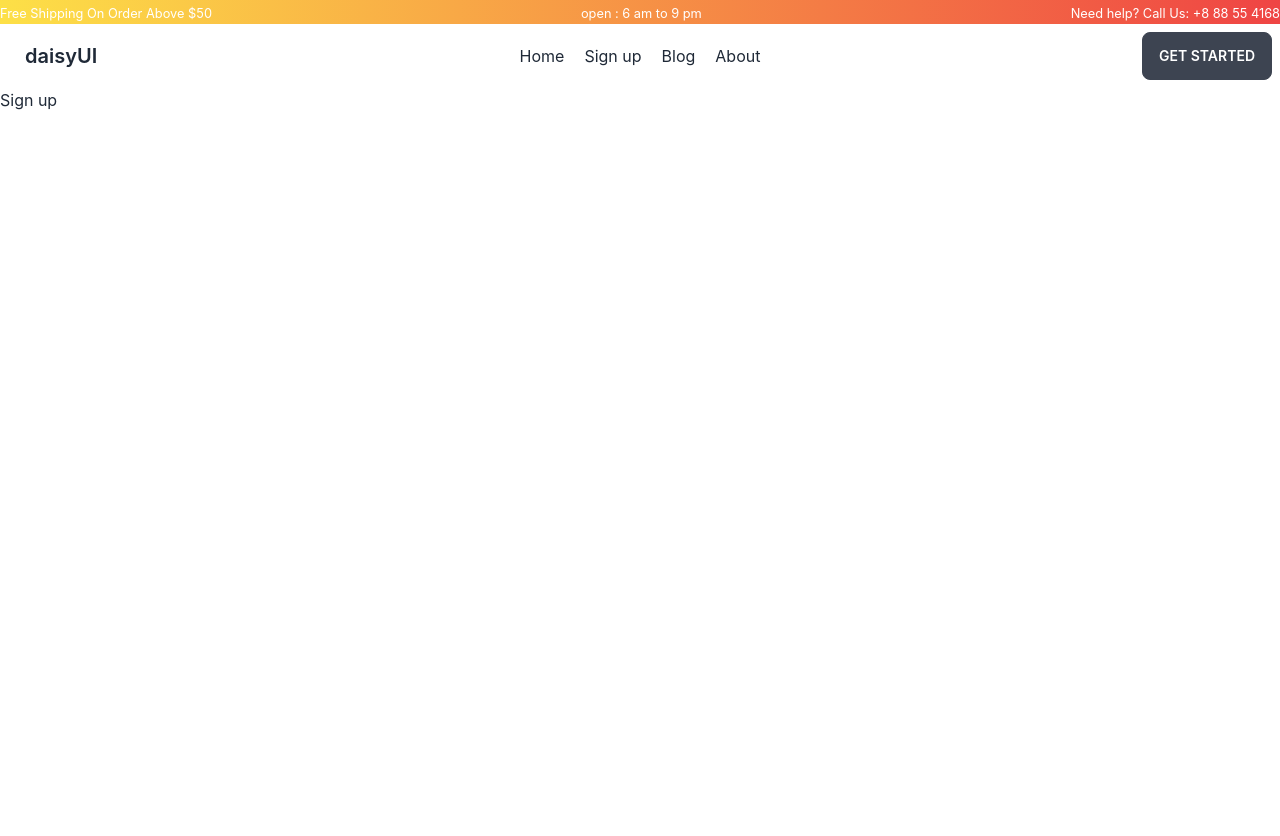
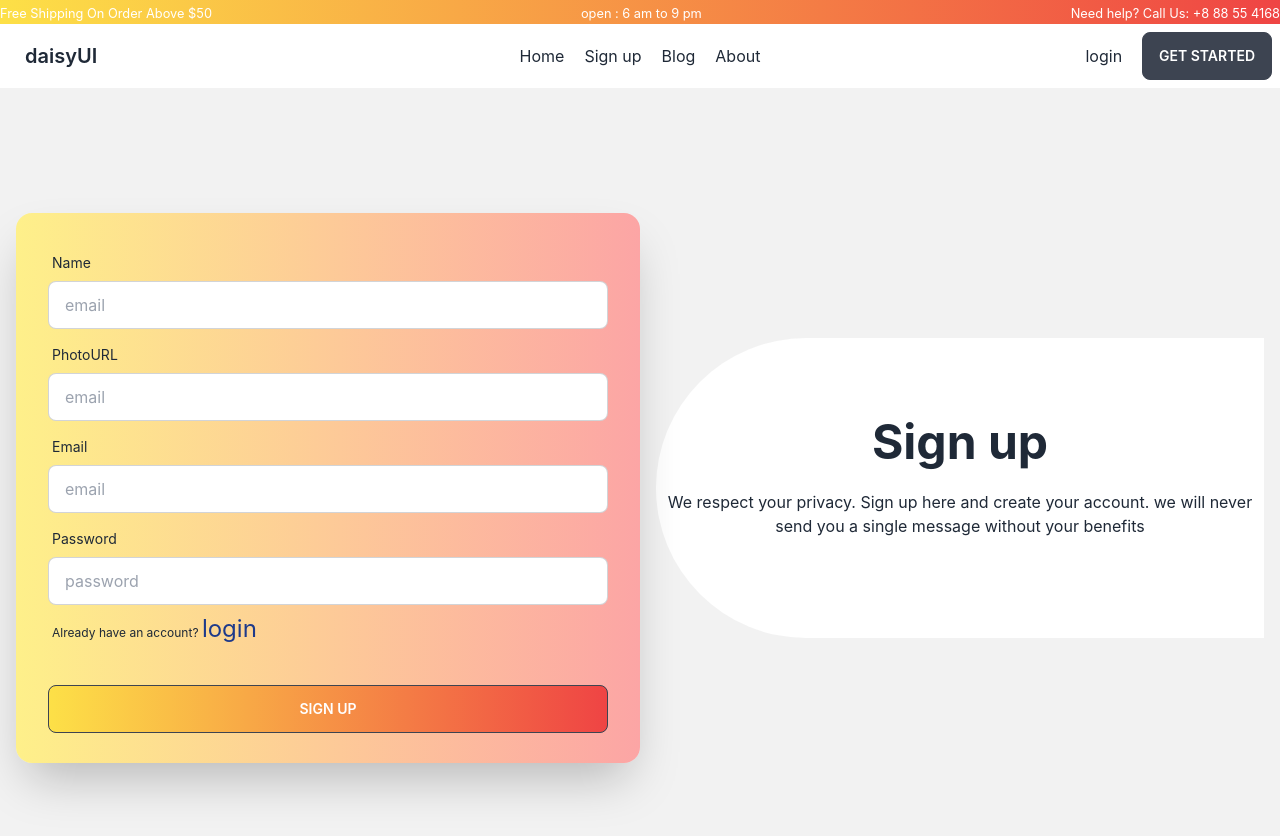
Before and after one commit to Abuhurayratouhid/fruits-and-food, a React (Create React App) app: page /signUp in a window 1280 px wide. Shown: the top 836 px of the page. Before the commit the page ends 800 px from the top, so only its background shows below. Built offline with nearby package versions, Linux system fonts and the light colour scheme.

Commit message:
login and sign up page added

```diff
--- a/package.json
+++ b/package.json
@@ -9,6 +9,7 @@
     "daisyui": "^2.38.1",
     "react": "^18.2.0",
     "react-dom": "^18.2.0",
+    "react-icons": "^4.6.0",
     "react-router-dom": "^6.4.3",
     "react-scripts": "5.0.1",
     "web-vitals": "^2.1.4"
--- /dev/null
+++ b/src/OthersComponents/AllServiceCart.js
@@ -0,0 +1,23 @@
+import React from 'react';
+import { Link } from 'react-router-dom';
+import { BsArrowRight } from "react-icons/bs";
+
+const AllServiceCart = ({service}) => {
+    const {name, picture, _id, details} = service;
+    return (
+        <div className="card lg:card-side bg-base-100 shadow-xl">
+            <figure><img className='w-96 h-96' src={picture} alt="fruits and food" /></figure>
+            <div className="card-body">
+                <h2 className="card-title">{name}</h2>
+                <p>{details.length >= 100 ? details.slice(0,100) + '......' : details }</p>
+                <div className="card-actions justify-end">
+                <Link to={`/details/${_id}`}>
+                    <button className="bg-gradient-to-r from-yellow-300  to-red-500 px-5">details <BsArrowRight></BsArrowRight></button>
+                    </Link>
+                </div>
+            </div>
+        </div>
+    );
+};
+
+export default AllServiceCart;
--- /dev/null
+++ b/src/OthersComponents/AllServices.js
@@ -0,0 +1,25 @@
+import React from 'react';
+import { useLoaderData } from 'react-router-dom';
+import AllServiceCart from './AllServiceCart';
+
+const AllServices = () => {
+    const allServices = useLoaderData()
+    // console.log(allServices)
+    return (
+        <div>
+            <div>
+                <h1 className='text-5xl text-center my-5 font-bold'>All Services </h1>
+            </div>
+            <div className='grid grid-cols-1 lg:grid-cols-2 gap-5'>
+                {
+                    allServices.map(service => <AllServiceCart
+                        key={service._id}
+                        service={service}
+                    ></AllServiceCart>)
+                }
+            </div>
+        </div>
+    );
+};
+
+export default AllServices;
--- /dev/null
+++ b/src/OthersComponents/ServiceCart.js
@@ -0,0 +1,26 @@
+import React from 'react';
+import { Link } from 'react-router-dom';
+import { BsArrowRight } from "react-icons/bs";
+
+const ServiceCart = ({ service }) => {
+    const { name, picture, details, _id } = service;
+
+
+
+    return (
+        <div className="card w-96  bg-base-100 shadow-xl">
+            <figure><img className='h-72' src={picture} alt="Fruits and food" /></figure>
+            <div className="card-body">
+                <h2 className="card-title">{name}</h2>
+                <p>{details.length >= 100 ? details.slice(0,100) + '......' : details }</p>
+                <div className="card-actions justify-end">
+                    <Link to={`/details/${_id}`}>
+                    <button className="bg-gradient-to-r from-yellow-300  to-red-500 px-5">details <BsArrowRight></BsArrowRight></button>
+                    </Link>
+                </div>
+            </div>
+        </div>
+    );
+};
+
+export default ServiceCart;
--- /dev/null
+++ b/src/OthersComponents/ServiceDetails.js
@@ -0,0 +1,14 @@
+import React from 'react';
+import { useLoaderData } from 'react-router-dom';
+
+const ServiceDetails = () => {
+    const service = useLoaderData()
+    const {name} = service;
+    return (
+        <div>
+            <h1>details page for : {name} </h1>
+        </div>
+    );
+};
+
+export default ServiceDetails;
--- a/src/Pages/Home/Home.js
+++ b/src/Pages/Home/Home.js
@@ -1,10 +1,30 @@
-import React from 'react';
+import React, { useEffect, useState } from 'react';
+import { Link } from 'react-router-dom';
+import ServiceCart from '../../OthersComponents/ServiceCart';
 import Banner from './Banner/Banner';
+import Services from './Services/Services';
 
 const Home = () => {
+    const [services, setServices]= useState([])
+
+    useEffect(()=>{
+        fetch(`http://localhost:5000/services`)
+        .then(res => res.json())
+        .then(data => setServices(data))
+    },[])
     return (
         <div>
             <Banner></Banner>
+            <Services></Services>
+            <div className='grid grid-cols-1 lg:grid-cols-3'>
+            {
+                    services.map(service => <ServiceCart
+                    key={service._id}
+                    service={service}
+                    ></ServiceCart>)
+                }
+            </div>
+           <h1 className='text-center mt-5 mb-5'><Link to='/allServices'><button className="btn border-none bg-gradient-to-r from-yellow-500  to-red-500">See all services </button></Link> </h1>
         </div>
     );
 };
--- /dev/null
+++ b/src/Pages/Home/Services/Services.js
@@ -0,0 +1,22 @@
+import ServiceCart from '../../../OthersComponents/ServiceCart';
+
+const Services = () => {
+
+    return (
+        <div className="hero  bg-base-200">
+            <div className="hero-content text-center">
+                <div className="max-w-md">
+                    <h1 className="text-5xl font-bold">Our services </h1>
+                    <p className="py-6">Eat health and be happy in your life.</p>
+
+                </div>
+
+
+
+            </div>
+
+        </div>
+    );
+};
+
+export default Services;
--- a/src/Pages/Login/Login.js
+++ b/src/Pages/Login/Login.js
@@ -1,9 +1,41 @@
 import React from 'react';
+import { Link } from 'react-router-dom';
 
 const Login = () => {
     return (
-        <div>
-            <h1>login page </h1>
+        <div className="hero min-h-screen bg-base-200">
+            <div className="hero-content flex-col lg:flex-row-reverse">
+                <div className="text-center bg-white rounded-l-full lg:h-[300px] py-20">
+                    <h1 className="text-5xl font-bold">Login now </h1>
+                    <p className="py-6">We respect your privacy. Sign up here and create your account. we will never send you a single message without your benefits</p>
+                </div>
+                <div className="card flex-shrink-0 md:w-1/2 md:h-[350px] shadow-2xl bg-gradient-to-r from-yellow-200  to-red-300">
+                    <form className="card-body">
+
+
+                        <div className="form-control">
+                            <label className="label">
+                                <span className="label-text">Email</span>
+                            </label>
+                            <input type="email" name='email' placeholder="email" className="input input-bordered" required />
+                        </div>
+                        <div className="form-control">
+                            <label className="label">
+                                <span className="label-text">Password</span>
+                            </label>
+                            <input type="password" name='password' placeholder="password" className="input input-bordered" required/>
+                            <label className="label">
+                                <Link to='/signUp'>
+                                <p className="label-text-alt link link-hover">Are you new here? <span className='text-2xl text-blue-900'>Sign up</span></p>
+                                </Link>
+                            </label>
+                        </div>
+                        <div className="form-control mt-6">
+                            <button className="btn bg-gradient-to-r from-yellow-300  to-red-500 ">Sign up</button>
+                        </div>
+                    </form>
+                </div>
+            </div>
         </div>
     );
 };
--- a/src/Pages/SignUp/SignUp.js
+++ b/src/Pages/SignUp/SignUp.js
@@ -1,9 +1,52 @@
 import React from 'react';
+import { BsArrowRight } from "react-icons/bs";
+import { Link } from 'react-router-dom';
 
 const SignUp = () => {
     return (
-        <div>
-            <h1>Sign up</h1>
+        <div className="hero min-h-screen bg-base-200">
+            <div className="hero-content flex-col lg:flex-row-reverse">
+                <div className="text-center bg-white rounded-l-full lg:h-[300px] py-20">
+                    <h1 className="text-5xl font-bold">Sign up</h1>
+                    <p className="py-6">We respect your privacy. Sign up here and create your account. we will never send you a single message without your benefits</p>
+                </div>
+                <div className="card flex-shrink-0 md:w-1/2 md:h-[550px] shadow-2xl bg-gradient-to-r from-yellow-200  to-red-300">
+                    <form className="card-body">
+                        <div className="form-control">
+                            <label className="label">
+                                <span className="label-text">Name </span>
+                            </label>
+                            <input type="text" name='name' placeholder="email" className="input input-bordered" required/>
+                        </div>
+                        <div className="form-control">
+                            <label className="label">
+                                <span className="label-text">PhotoURL</span>
+                            </label>
+                            <input type="text" name='photoURL' placeholder="email" className="input input-bordered" required/>
+                        </div>
+                        <div className="form-control">
+                            <label className="label">
+                                <span className="label-text">Email</span>
+                            </label>
+                            <input type="email" name='email' placeholder="email" className="input input-bordered" required />
+                        </div>
+                        <div className="form-control">
+                            <label className="label">
+                                <span className="label-text">Password</span>
+                            </label>
+                            <input type="password" name='password' placeholder="password" className="input input-bordered" required/>
+                            <label className="label">
+                                <Link to='/login'>
+                                <p className="label-text-alt link link-hover">Already have an account? <span className='text-2xl text-blue-900'>login</span></p>
+                                </Link>
+                            </label>
+                        </div>
+                        <div className="form-control mt-6">
+                            <button className="btn bg-gradient-to-r from-yellow-300  to-red-500 ">Sign up</button>
+                        </div>
+                    </form>
+                </div>
+            </div>
         </div>
     );
 };
--- a/src/Routes/Routes.js
+++ b/src/Routes/Routes.js
@@ -1,5 +1,7 @@
 import { createBrowserRouter } from "react-router-dom";
 import Main from "../Layout/Main";
+import AllServices from "../OthersComponents/AllServices";
+import ServiceDetails from "../OthersComponents/ServiceDetails";
 import Blog from "../Pages/Blog/Blog";
 import ErrorPage from "../Pages/ErrorPage/ErrorPage";
 import Home from "../Pages/Home/Home";
@@ -27,6 +29,16 @@ const router = createBrowserRouter([
             {
                 path: '/signUp',
                 element: <SignUp></SignUp>
+            },
+            {
+                path: '/details/:id',
+                loader: ({params})=> fetch(`http://localhost:5000/details/${params.id}`),
+                element: <ServiceDetails></ServiceDetails>
+            },
+            {
+                path: '/allServices',
+                element: <AllServices></AllServices>,
+                loader: ()=> fetch(`http://localhost:5000/allServices`)
             }
         ]
     }
--- a/src/shared/Header/Header.js
+++ b/src/shared/Header/Header.js
@@ -21,7 +21,7 @@ const Header = () => {
                                 <li><a>Submenu 2</a></li>
                             </ul>
                         </li> */}
-                        <li><Link  to='/blog'><li>Blog</li></Link></li>
+                        <li><Link to='/blog'><li>Blog</li></Link></li>
                         <Link className='ml-3' to='/about'><li>About</li></Link>
                     </ul>
                 </div>
@@ -34,9 +34,11 @@ const Header = () => {
                     <Link className='ml-5' to='/blog'><li>Blog</li></Link>
                     <Link className='ml-5' to='/about'><li>About</li></Link>
 
+
                 </ul>
             </div>
             <div className="navbar-end">
+                <Link className='mr-5' to='/login'>login</Link>
                 <Link className='btn'>Get started</Link>
             </div>
         </div>
```
Also changed, not shown: 1 other file (tests, documents, lock files or other folders).
